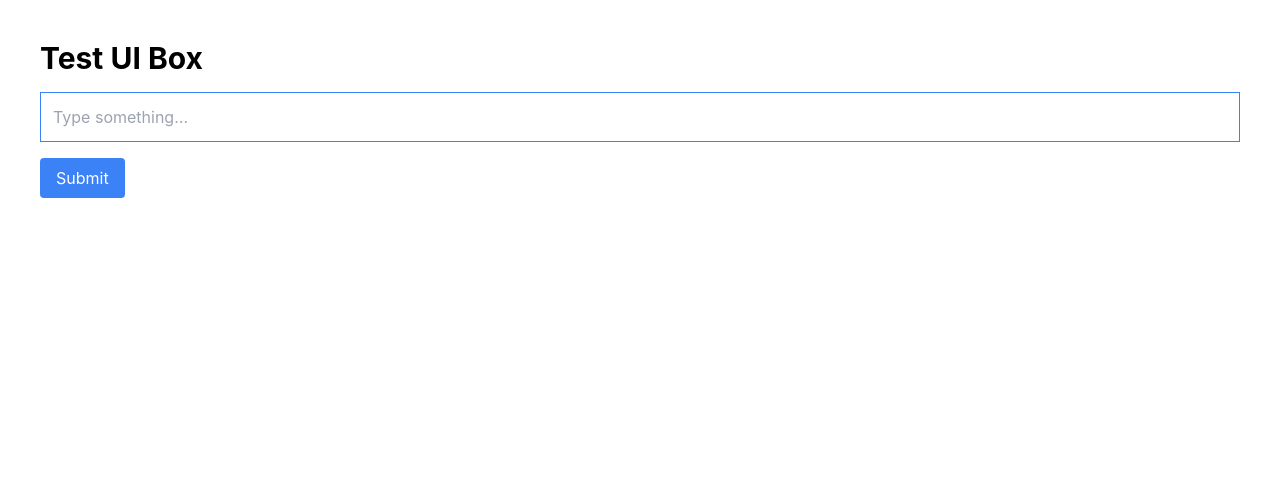
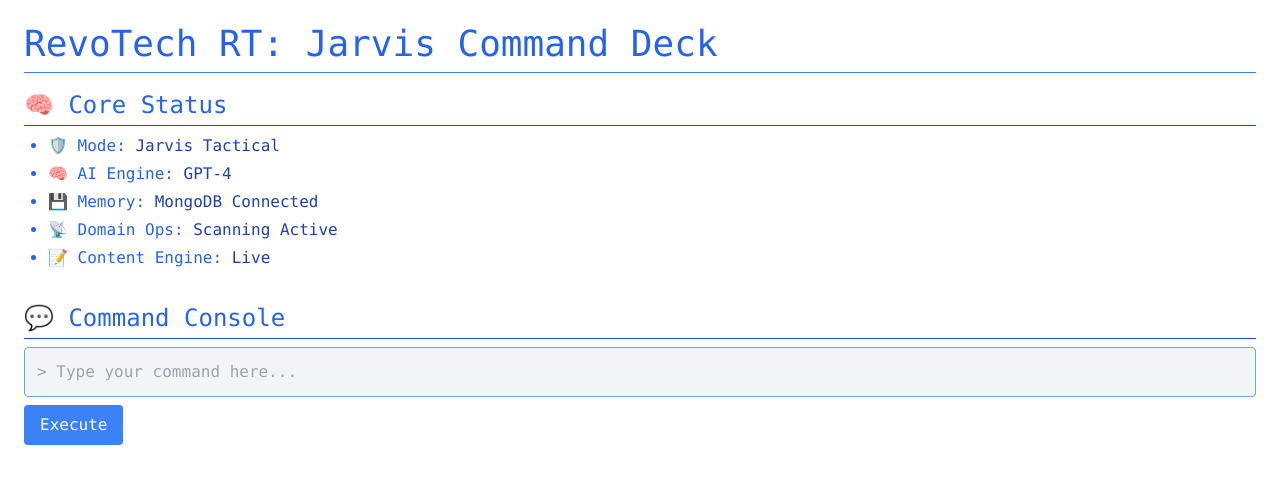
Before and after one commit to emminamuratovic/overlays, a React (Create React App) app in the folder frontend/: page / in a window 1280 px wide. Shown: the top 484 px of the page. Built offline with nearby package versions, Linux system fonts and the light colour scheme.

Commit message:
Update App.js

```diff
--- a/frontend/src/App.js
+++ b/frontend/src/App.js
@@ -1,17 +1,7 @@
+import JarvisDashboard from './components/JarvisDashboard';
+
 function App() {
-  return (
-    <div className="p-10 bg-white text-black">
-      <h1 className="text-3xl font-bold mb-4">Test UI Box</h1>
-      <input
-        type="text"
-        className="border border-blue-500 p-3 w-full mb-4"
-        placeholder="Type something..."
-      />
-      <button className="bg-blue-500 text-white px-4 py-2 rounded">
-        Submit
-      </button>
-    </div>
-  );
+  return <JarvisDashboard />;
 }
 
 export default App;
```
